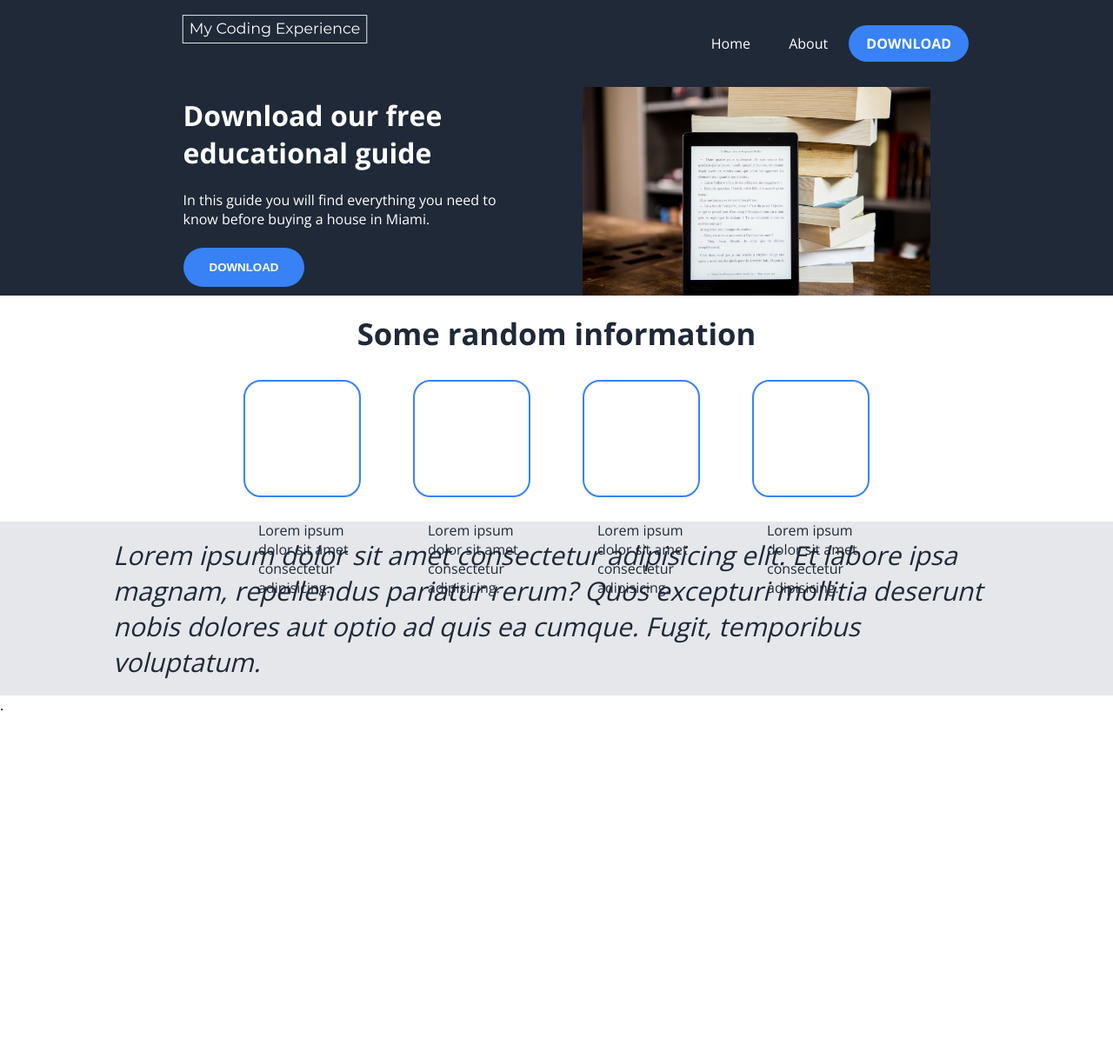
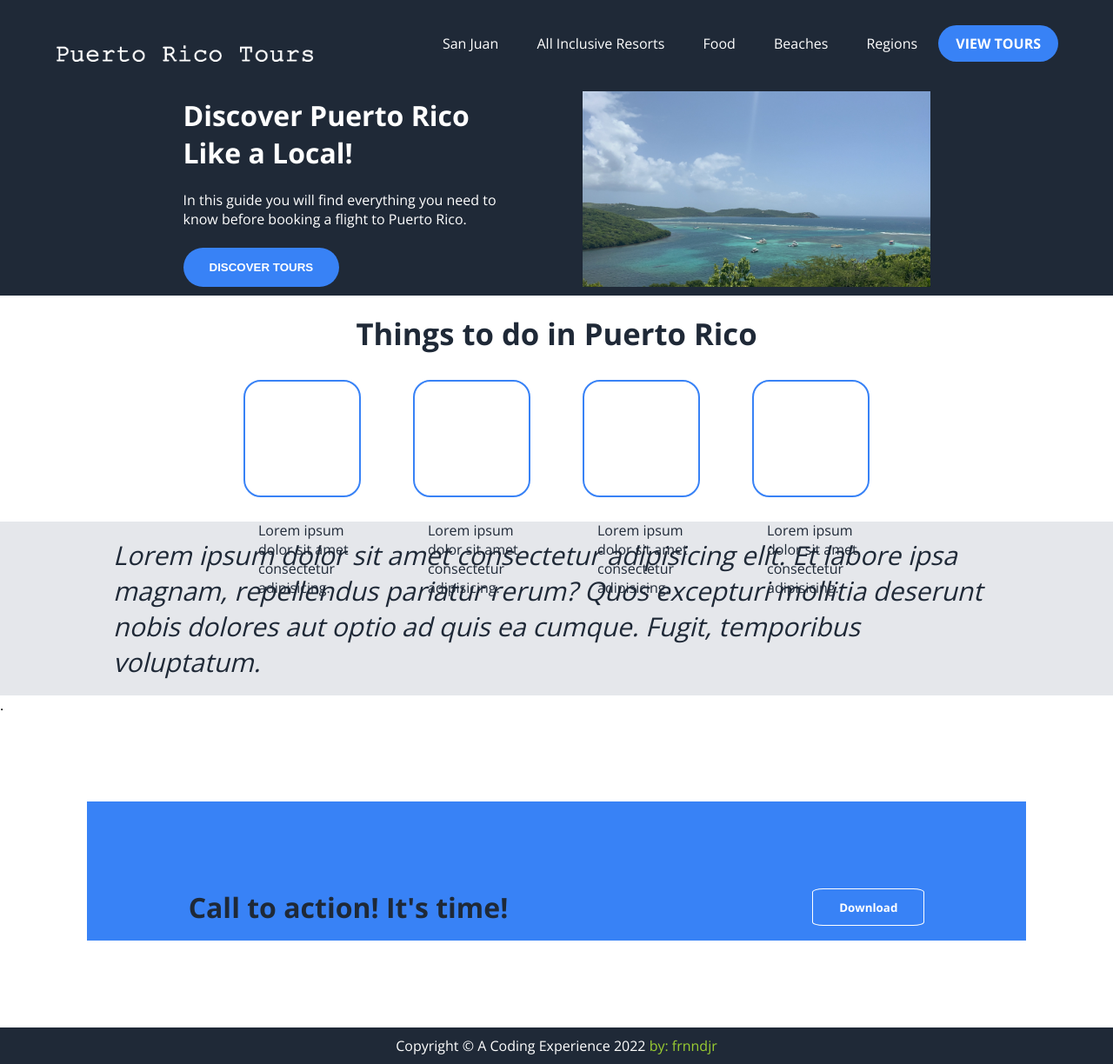
Before and after one commit to frnndjr/landing-page, a plain HTML site: page index.html in a window 1280 px wide. Shown: the whole page at 87% size. Before the commit the page ends 822 px from the top, so only its background shows below. Drawn offline with nearby package versions, Linux system fonts and the light colour scheme.

Commit message:
added new logo, changed main navigation,added hero section beach image

```diff
--- a/index.html
+++ b/index.html
@@ -4,7 +4,7 @@
     <meta charset="UTF-8">
     <meta http-equiv="X-UA-Compatible" content="IE=edge">
     <meta name="viewport" content="width=device-width, initial-scale=1.0">
-    <title>Landing Page</title>
+    <title>Puerto Rico Tours</title>
     <link rel="stylesheet" href="styles.css">
     <link rel="preconnect" href="https://fonts.googleapis.com">
 <link rel="preconnect" href="https://fonts.gstatic.com" crossorigin>
@@ -14,24 +14,28 @@
 <body>
   <header>
     <div class="logo">
-        <img src="./images/My Coding Experience-logos_white.png" alt="logo" width="300px">
+        <img src="./images/PR-Logo.png" alt="logo" width="300px">
     </div>
     <nav>
         <ul>
-          <il><a href="#">Home</a></il>
-          <il><a href="#">About</a></il>
-          <il><a href="#" class="signup-btn">download</a></il>
+          <il><a href="#">San Juan</a></il>
+          <il><a href="#">All Inclusive Resorts</a></il>
+          <il><a href="#">Food</a></il>
+          <il><a href="#">Beaches</a></il>
+          <il><a href="#">Regions</a></il>
+
+          <il><a href="#" class="signup-btn">View Tours</a></il>
         </ul>
     </nav>
   </header>
   <main>
     <div class="content-left">
-        <h1>Download our free educational guide</h1><br>
-        <p>In this guide you will find everything you need to know before buying a house in Miami.</p><br>
-        <button class="cta">download</button>
+        <h1>Discover Puerto Rico Like a Local!</h1><br>
+        <p>In this guide you will find everything you need to know before booking a flight to Puerto Rico.</p><br>
+        <button class="cta">Discover Tours</button>
     </div>
     <div class="content-right">
-        <img src="./images/ebook.jpg" alt="" class="ebook-img" >
+        <img width="600" height="600" src="./images/bahia-dakiti.JPG" alt="" class="ebook-img" >
     </div>
 
 
@@ -40,7 +44,7 @@
 <!-- block 1 and block 2 division -->
 
 <div class="info">
-      <div><h1>Some random information</h1></div>
+      <div><h1>Things to do in Puerto Rico</h1></div>
 
 <div class="boxes">
   <div class="box"><div class="text">Lorem ipsum dolor sit amet consectetur adipisicing.</div></div>
@@ -57,7 +61,17 @@
   Quos excepturi mollitia deserunt nobis dolores aut optio ad quis ea cumque. Fugit, temporibus voluptatum.</p>
 </blockquote>.
 
+<!-- block 3 and block 4 division -->
+<div class="wrap">
+<div class="download-cta">
+<h1><p>Call to action! It's time!</h1></p></p>
+<button class="download-btn2">Download</button>
+</div>
+</div>
 
-
+<!-- footer -->
+<footer>
+<p>Copyright &copy; A Coding Experience 2022 <span>by: frnndjr</span></p>
+</footer>
 </body>
 </html>
--- a/styles.css
+++ b/styles.css
@@ -17,9 +17,12 @@ header {
     display: flex;
     justify-content: space-around;
     align-items: center;
+
 }
 
-
+.logo {
+    padding-top: 30px;
+}
 
 ul{
     align-items: center;
@@ -89,6 +92,7 @@ main{
     color: #1f2937;
     margin-top: 20px;
     font-size: 26pt;
+    font-family: 'Open Sans', sans-serif;
 }
 
 .boxes{
@@ -123,12 +127,8 @@ main{
 
 }
 
-}
-
-blockquote{
 
 
-}
 
 blockquote p {
     background-color: #e5e7eb;
@@ -142,3 +142,48 @@ blockquote p {
     padding-left: 130px;
     padding-right: 130px;
 }
+
+.wrap {
+
+    height: 20vh;
+    background-color: #3882f6;
+    margin: 100px 100px;
+
+
+
+
+
+}
+
+.download-cta {
+    display: flex;
+    justify-content: space-evenly;
+    align-content: center;
+    padding-top: 100px;
+    color: #1f2937;
+
+}
+
+.download-btn2{
+    border: 1px solid white;
+    background-color: #3882f6;
+    border-radius: 10%;
+    padding: 10px 30px;
+    color: white;
+    font-weight: 700;
+    font-family: 'Open Sans', sans-serif;
+}
+
+footer {
+    background-color: #1f2937;
+    color: white;
+    text-align: center;
+    padding-top: 10px;
+    padding-bottom: 10px;
+    font-weight: 100;
+    font-family: 'Open Sans', sans-serif;
+}
+
+span{
+    color: yellowgreen;
+}
```
Also changed, not shown: images/PR-Logo.png (added), images/bahia-dakiti.JPG (added), 1 other file.
